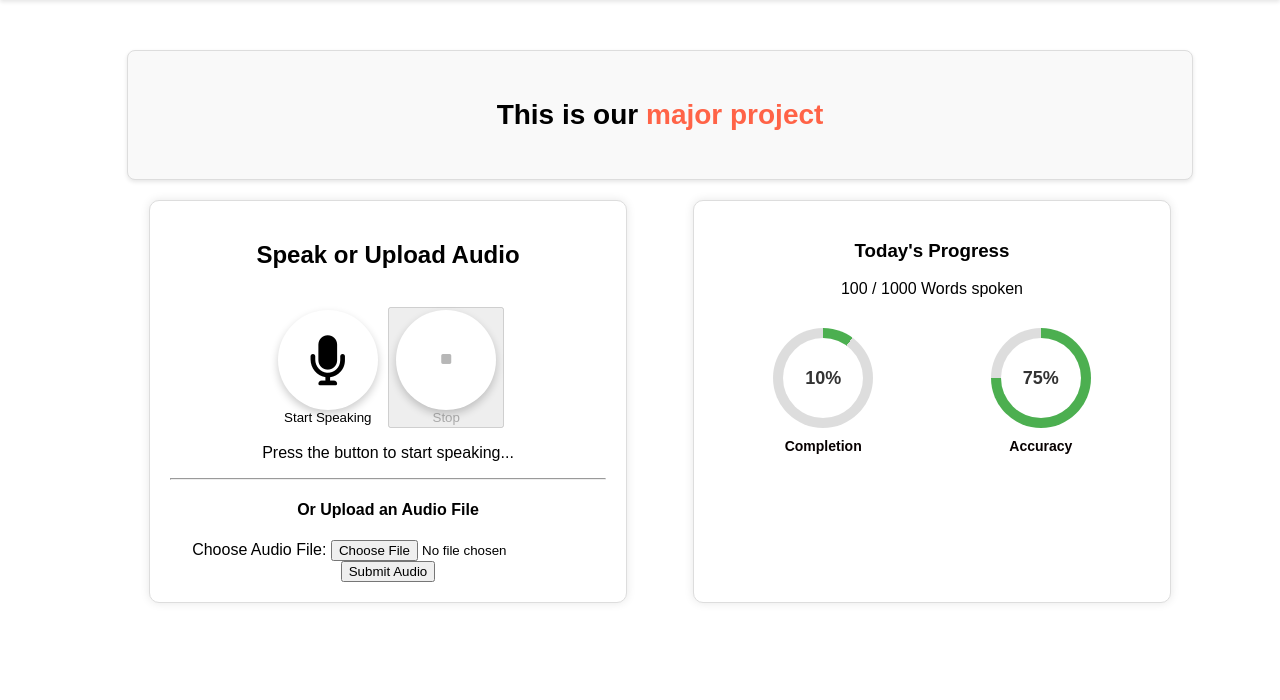
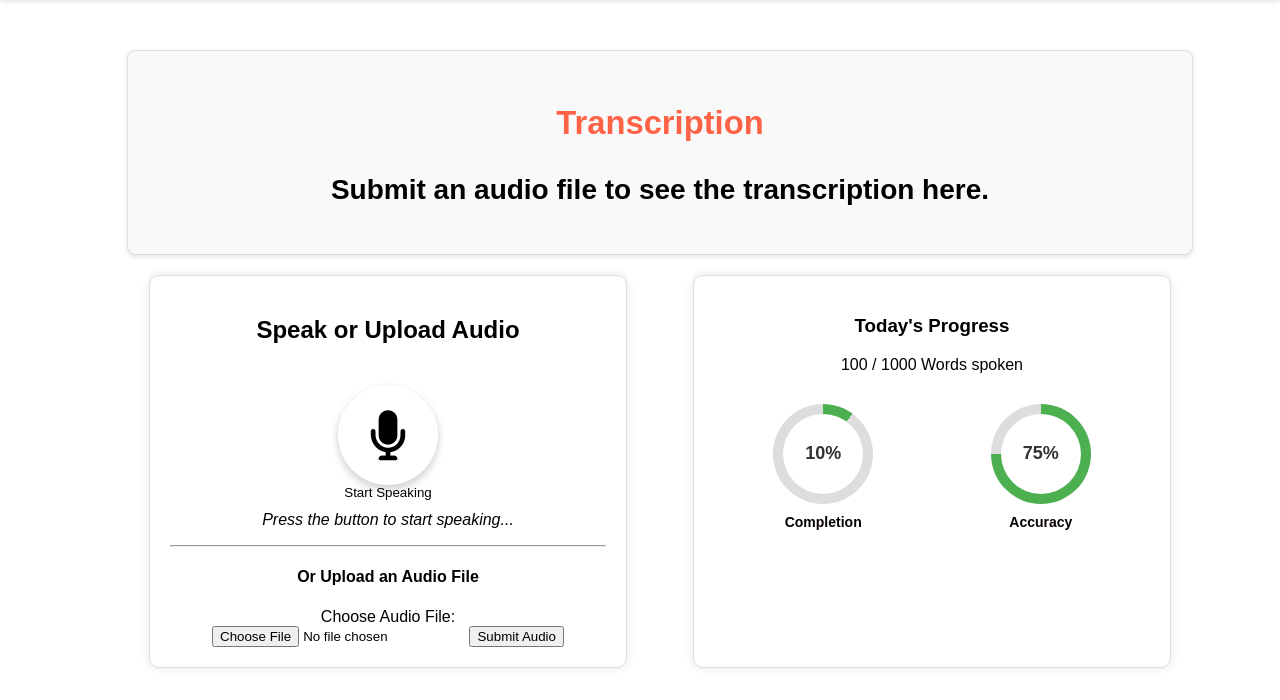
Before and after one commit to imSarthakGautam/Automatic-MisPronunciation-Detector-and-Corrector, a Django app: page / in a window 1280 px wide. Shown: the part 100-800 px from the top of the page. Run offline with Django 5.2, Linux system fonts and the light colour scheme.

Commit message:
Live Audio Recording Added

```diff
--- a/Mispronunciation/static/pronouncePerfect/css/style.css
+++ b/Mispronunciation/static/pronouncePerfect/css/style.css
@@ -122,6 +122,24 @@ body {
     margin-top: 20px;
   }
 
+  .speak-button.recording {
+    background-color: red !important;
+  }
+
+  /* Change icon color during recording */
+  .speak-button.recording .icon-container i {
+    color: red !important;
+  }
+
+  .recording .speak-button {
+    background-color: #ff4d4d;
+  }
+
+  #recordingStatus {
+    margin-top: 10px;
+    font-style: italic;
+  }
+
   .speak-button img {
     width: 50px;
     height: 50px;
@@ -182,6 +200,13 @@ body {
     font-weight: bolder;
   }
 
+  .red-text {
+    color: red;
+    font-weight: bold;
+}
+
+
+
   /* Circular Progress Bar Styles */
   .mh-progress-circle {
     width: 100px;
--- /dev/null
+++ b/Mispronunciation/static/pronouncePerfect/js/audio_submit.js
@@ -0,0 +1,28 @@
+
+    const form = document.getElementById('audioForm');
+    form.onsubmit = async (e) => {
+        e.preventDefault();
+        console.log('Form submitted');
+        const formData = new FormData(form);
+        const csrfToken = document.querySelector('[name=csrfmiddlewaretoken]').value;
+
+        try {
+            const response = await fetch('/process-audio/', {
+                method: 'POST',
+                body: formData,
+                headers: {
+                    'X-CSRFToken': csrfToken,
+                },
+            });
+            if (response.ok) {
+                const result = await response.json();
+                document.getElementById('transcriptionResult').textContent = result.transcription;
+            } else {
+                console.error('Server error:', response.status);
+                document.getElementById('transcriptionResult').textContent = 'Error occurred during transcription.';
+            }
+        } catch (error) {
+            console.error('Error:', error);
+            document.getElementById('transcriptionResult').textContent = 'Failed to process audio.';
+        }
+    };
--- /dev/null
+++ b/Mispronunciation/static/pronouncePerfect/js/recording.js
@@ -0,0 +1,119 @@
+let mediaRecorder;
+let audioChunks = [];
+let isRecording = false; // Toggle state for recording
+let audioBlob;
+let audioURL;
+
+const recordButton = document.getElementById("recordButton");
+const recordingStatus = document.getElementById("recordingStatus");
+const buttonLabel = document.getElementById("buttonLabel");
+const audioPlayback = document.getElementById("audioPlayback");
+const downloadButton = document.getElementById("downloadButton");
+
+recordButton.addEventListener("click", async () => {
+
+//const isRecording = recordButton.classList.toggle('recording'); // Toggle recording state
+document.getElementById('recordingStatus').textContent = isRecording
+        ? 'Recording.....'
+        : 'Press the button to start speaking...';
+
+        if (isRecording) {
+            recordingStatus.classList.add('recording-text');
+        } else {
+            recordingStatus.classList.remove('recording-text');
+        }
+
+  if (!isRecording) {
+    // Start recording
+    try {
+      const stream = await navigator.mediaDevices.getUserMedia({ audio: true });
+
+      // Initialize MediaRecorder
+      mediaRecorder = new MediaRecorder(stream);
+      mediaRecorder.start();
+
+      // Update UI
+      isRecording = true;
+      buttonLabel.textContent = "Stop Speaking";
+      recordingStatus.innerHTML = '<span style="color: red; font-weight: bold;">Recording...</span> Press the button to stop.';
+      recordButton.classList.add("recording");
+
+      // Collect audio data
+      mediaRecorder.ondataavailable = (event) => {
+        audioChunks.push(event.data);
+      };
+
+      mediaRecorder.onstop = () => {
+        // Combine chunks into Blob
+        audioBlob = new Blob(audioChunks, { type: "audio/webm" });
+        audioChunks = []; // Clear chunks for next recording
+
+        // Create playback URL
+        audioURL = URL.createObjectURL(audioBlob);
+        audioPlayback.src = audioURL;
+        audioPlayback.hidden = false;
+        downloadButton.hidden = false;
+
+        // Save the blob for submission
+        downloadButton.audioBlob = audioBlob;
+
+        // Stop the stream
+        stream.getTracks().forEach((track) => track.stop());
+      };
+    } catch (error) {
+      console.error("Error accessing microphone:", error);
+      recordingStatus.textContent = "Error accessing microphone. Please check permissions.";
+    }
+  } else {
+    // Stop recording
+    if (mediaRecorder && mediaRecorder.state === "recording") {
+      mediaRecorder.stop();
+
+      // Update UI
+      isRecording = false;
+      buttonLabel.textContent = "Start Speaking";
+      recordingStatus.textContent = "Recording stopped. You can play or download the audio.";
+      recordButton.classList.remove("recording");
+    }
+  }
+});
+
+// Download the recorded audio
+
+downloadButton.addEventListener("click", async () => {
+    console.log('Send button clicked')
+    const audioBlob = downloadButton.audioBlob;
+
+    if (!audioBlob) {
+        alert("No recorded audio available to submit.");
+        return;
+    }
+
+    const formData = new FormData();
+    formData.append("audio", audioBlob, "recording.webm");
+
+    const csrfToken = document.querySelector('meta[name="csrf-token"]').content;
+
+    try {
+        console.log('fetching function')
+        const response = await fetch("/process-audio/", {
+            method: "POST",
+            body: formData,
+            headers: {
+                "X-CSRFToken": csrfToken,
+            },
+        });
+
+        if (response.ok) {
+            console.log('response has arrived')
+            const result = await response.json();
+            document.getElementById('transcriptionResult').textContent = 'Error occurred during transcription.';
+        } else {
+            console.error("Server error:", response.status);
+            document.getElementById("recordingStatus").textContent = "Error occurred during transcription.";
+        }
+    } catch (error) {
+        console.error("Error:", error);
+        document.getElementById("recordingStatus").textContent = "Failed to process audio.";
+    }
+});
--- a/Mispronunciation/templates/index.html
+++ b/Mispronunciation/templates/index.html
@@ -5,6 +5,8 @@
   <head>
     <meta charset="UTF-8" />
     <meta name="viewport" content="width=device-width, initial-scale=1.0" />
+    <meta name="csrf-token" content="{{ csrf_token }}">
+
     <title>
       {% block title %}
       Mispronunciation Detection
@@ -39,6 +41,9 @@
     {% block content %}
        Content Here
     {% endblock %}
+    <script src="{% static 'pronouncePerfect/js/audio_submit.js' %}"></script>
+    <script src="{% static 'pronouncePerfect/js/recording.js' %}"></script>
     <script src="{% static 'pronouncePerfect/js/script.js' %}"></script>
+
   </body>
 </html>
--- a/Mispronunciation/templates/pronouncePerfect/pronouncePerfect.html
+++ b/Mispronunciation/templates/pronouncePerfect/pronouncePerfect.html
@@ -7,7 +7,12 @@ Pronounce Perfect
 {% block content %}
 <main>
     <section class="word-box" id="wordBox">
-      <p>This is our <span class="highlight">major project</span></p>
+
+      <div id="result">
+        <h3><span class="highlight">Transcription</span></h3>
+        <p id="transcriptionResult">Submit an audio file to see the transcription here.</p>
+    </div>
+
     </section>
     <section class="section-container">
       <div class="card audio-interaction">
@@ -17,17 +22,14 @@ Pronounce Perfect
         <div class="speak-section">
           <button class="speak-button" id="recordButton">
             <div class="icon-container">
-              <i class="fas fa-microphone"></i>
+              <i class="fas fa-microphone" id="microphoneIcon"></i>
             </div>
-            <span>Start Speaking</span>
+            <span id="buttonLabel">Start Speaking</span>
           </button>
-          <button class="stop-button" id="stopButton" disabled>
-            <div class="icon-container">
-              <i class="fas fa-stop"></i>
-            </div>
-            <span>Stop</span>
-          </button>
+
           <p id="recordingStatus">Press the button to start speaking...</p>
+          <audio id="audioPlayback" controls hidden></audio>
+          <button id="downloadButton" hidden> Submit audio </button>
         </div>
 
         <!-- Divider -->
@@ -39,17 +41,15 @@ Pronounce Perfect
           <label for="audioUpload" class="audio-upload-label">
             Choose Audio File:
           </label>
-          <input
-            type="file"
-            id="audioUpload"
-            name="audioFile"
-            accept="audio/*"
-            class="audio-upload-input"
-          />
+          <form id="audioForm" action="{% url 'process_audio'%}" method="POST" enctype="multipart/form-data">
+            {% csrf_token %}
+            <input type="file" name="audio" accept="audio/*" />
+            <button type="submit">Submit Audio</button>
+        </form>
         </div>
 
-        <!-- Submit Button -->
-        <button id="submitAudio" class="submit-btn">Submit Audio</button>
+
+
       </div>
 
 
@@ -80,4 +80,7 @@ Pronounce Perfect
 
     </section>
   </main>
+
+
+
 {% endblock content %}
```
Also changed, not shown: 1 other file.
